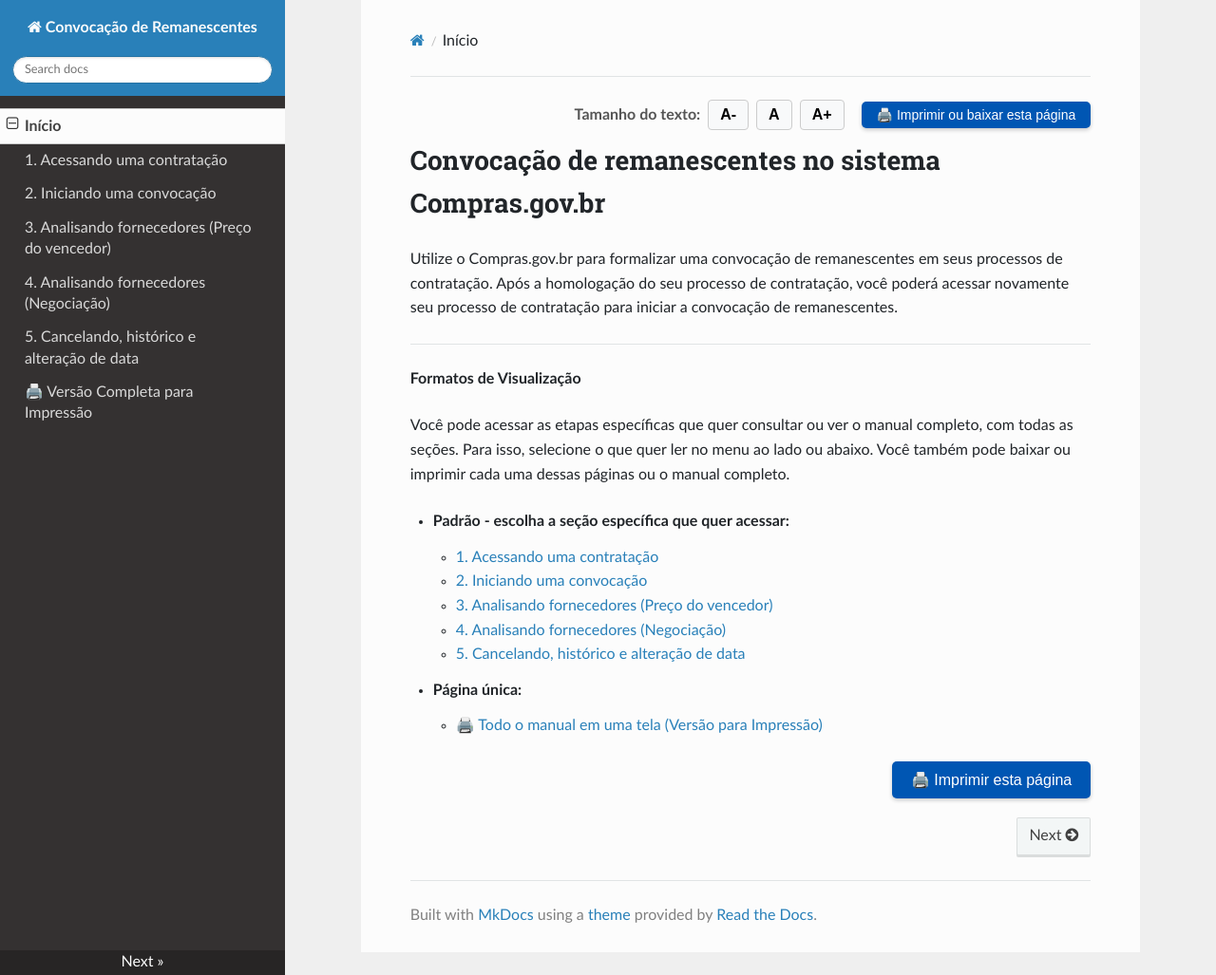
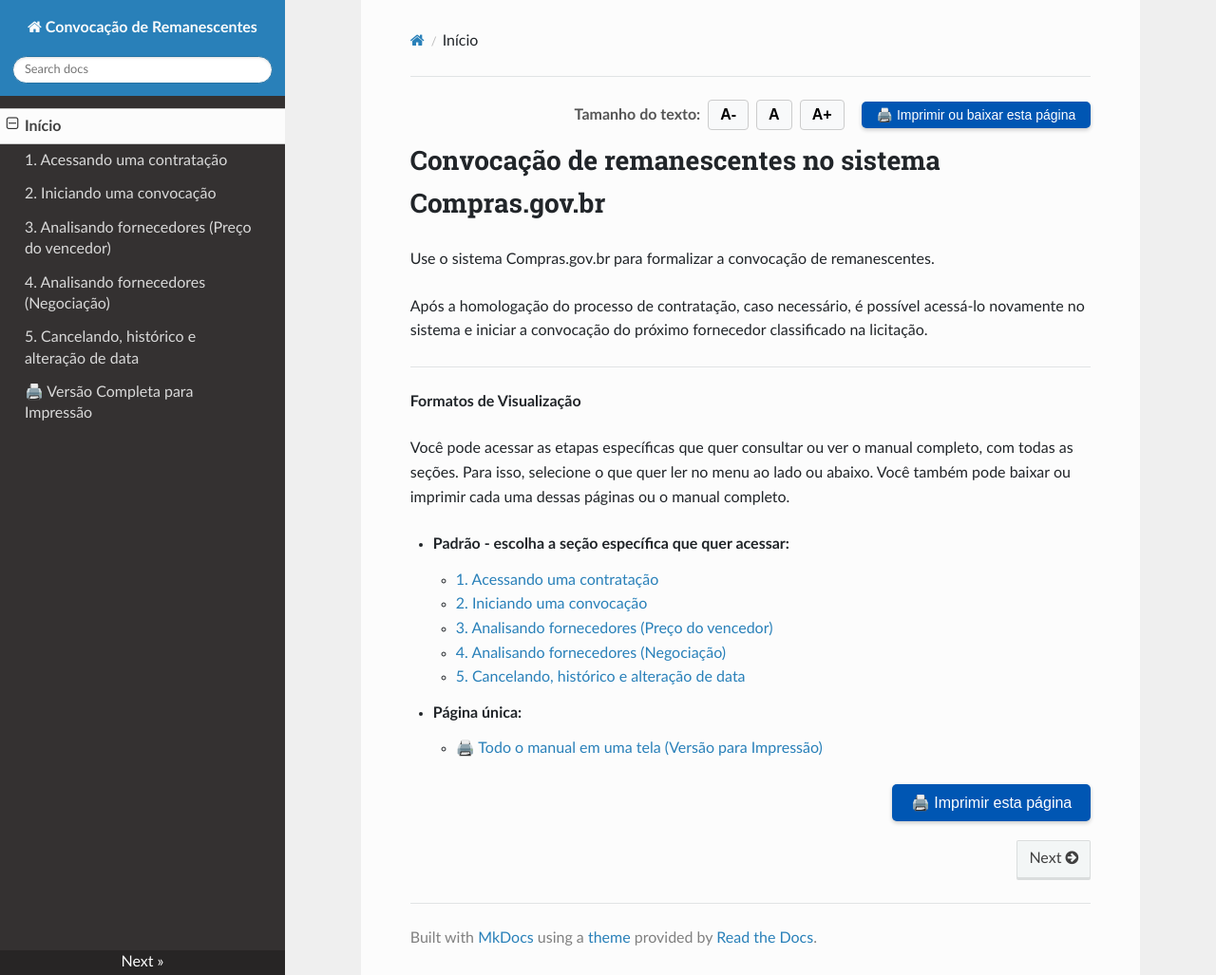
Before and after one commit to emilix10-bit/convocacao-de-remanescentes-governo, an MkDocs documentation site: the page built from docs/index.md, in a window 1280 px wide and 1027 px high. Shown: the whole window at 95% size. Built offline with MkDocs 1.6.1, drawn with Linux system fonts in a browser that asks for light colours; nearby versions of some CDN libraries.

Commit message:
Update instructions for convocação de remanescentes
Clarified instructions for using Compras.gov.br for convocação de remanescentes.

```diff
--- a/docs/index.md
+++ b/docs/index.md
@@ -11,7 +11,9 @@
 
 # Convocação de remanescentes no sistema Compras.gov.br
 
-Utilize o Compras.gov.br para formalizar uma convocação de remanescentes em seus processos de contratação. Após a homologação do seu processo de contratação, você poderá acessar novamente seu processo de contratação para iniciar a convocação de remanescentes.
+Use o sistema Compras.gov.br para formalizar a convocação de remanescentes.
+
+Após a homologação do processo de contratação, caso necessário, é possível acessá-lo novamente no sistema e iniciar a convocação do próximo fornecedor classificado na licitação.
 
 ---
 
```
